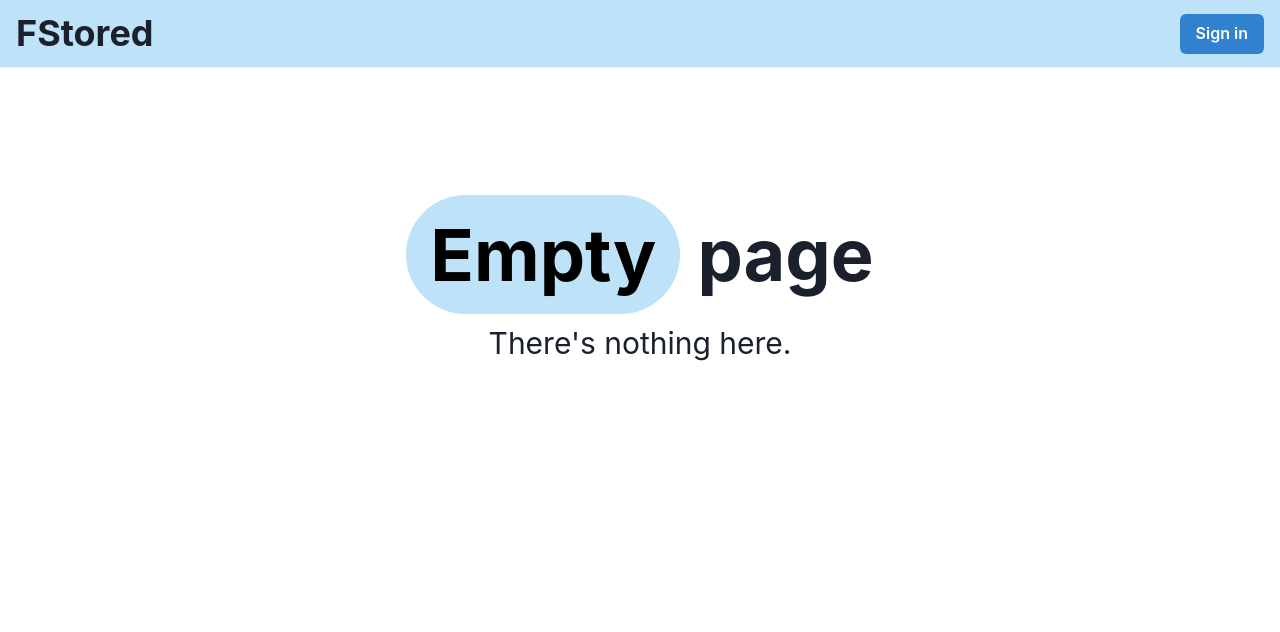
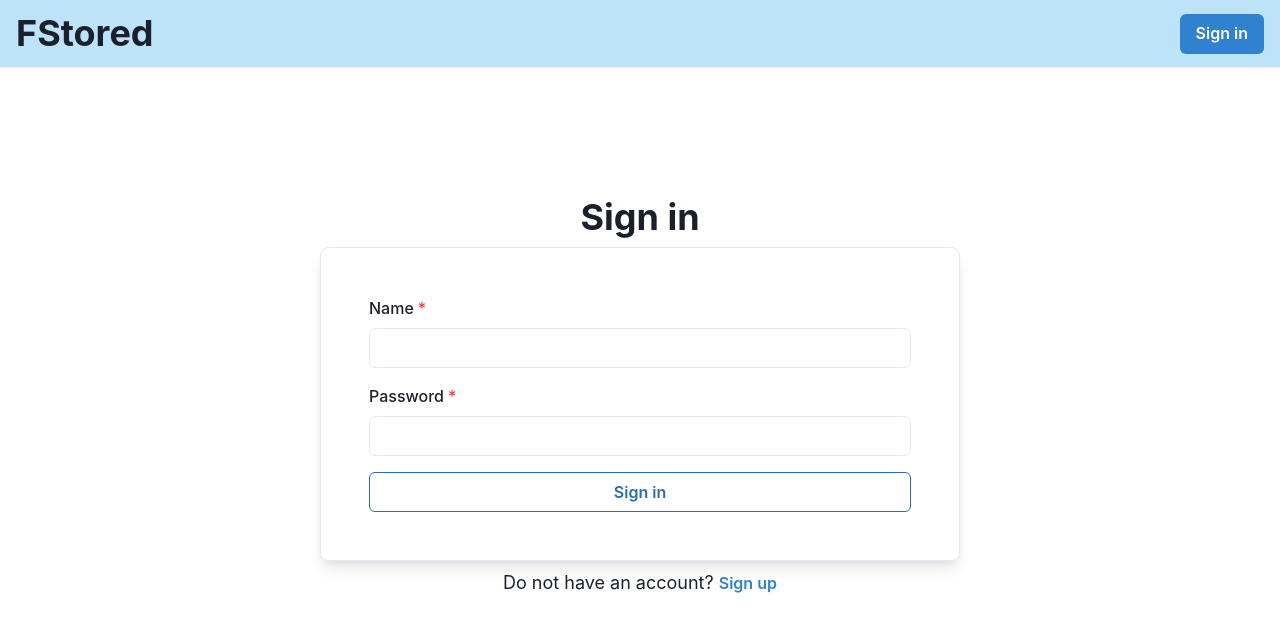
Before and after one commit to makeitvsolo/fstored, a React (Vite) app in the folder webapp/: page /sign in a window 1280 px wide. Shown: the top 632 px of the page. Built offline with nearby package versions, Linux system fonts and the light colour scheme.

Commit message:
:runner: feat(#4): impl Sign in `@pages`

```diff
--- a/webapp/src/App.tsx
+++ b/webapp/src/App.tsx
@@ -1,12 +1,13 @@
 import { Route, Routes } from "react-router-dom";
 
-import { Empty, Home, Layout } from "@pages";
+import { Empty, Home, Layout, Sign } from "@pages";
 
 export const App = () => {
   return (
     <Routes>
       <Route path="/" element={<Layout />}>
         <Route index element={<Home />} />
+        <Route path="sign" element={<Sign />} />
         <Route path="*" element={<Empty />} />
       </Route>
     </Routes>
--- a/webapp/src/pages/Layout/Header.tsx
+++ b/webapp/src/pages/Layout/Header.tsx
@@ -12,7 +12,7 @@ import {
 const Bar = () => {
   return (
     <ButtonGroup spacing={8}>
-      <Button colorScheme="blue">Sign in</Button>
+      <Button as={ReactRouterLink} colorScheme="blue" to="/sign">Sign in</Button>
     </ButtonGroup>
   );
 };
--- /dev/null
+++ b/webapp/src/pages/Sign/SignIn.tsx
@@ -0,0 +1,50 @@
+import {
+  Box,
+  Button,
+  FormControl,
+  FormLabel,
+  Heading,
+  Input,
+  Stack,
+  VStack,
+  Text,
+} from "@chakra-ui/react";
+
+export interface SignInProps {
+  onSwitch: () => void;
+}
+
+const SignInForm = () => {
+  return (
+    <Box minW="container.sm" borderWidth={1} borderRadius={8} boxShadow="lg">
+      <Stack p={12} spacing={4}>
+        <FormControl isRequired>
+          <FormLabel>Name</FormLabel>
+          <Input aria-label="username" />
+        </FormControl>
+        <FormControl isRequired>
+          <FormLabel>Password</FormLabel>
+          <Input aria-label="password" type="password" />
+        </FormControl>
+        <Button colorScheme="blue" variant="outline">
+          Sign in
+        </Button>
+      </Stack>
+    </Box>
+  );
+};
+
+export const SignIn = ({ onSwitch }: SignInProps) => {
+  return (
+    <VStack m={32}>
+      <Heading>Sign in</Heading>
+      <SignInForm />
+      <Text fontSize="lg">
+        Do not have an account?{" "}
+        <Button colorScheme="blue" variant="link" onClick={onSwitch}>
+          Sign up
+        </Button>
+      </Text>
+    </VStack>
+  );
+};
--- /dev/null
+++ b/webapp/src/pages/Sign/SignUp.tsx
@@ -0,0 +1,50 @@
+import {
+  Box,
+  Button,
+  FormControl,
+  FormLabel,
+  Heading,
+  Input,
+  Stack,
+  VStack,
+  Text,
+} from "@chakra-ui/react";
+
+export interface SignUpProps {
+  onSwitch: () => void;
+}
+
+const SignUpForm = () => {
+  return (
+    <Box minW="container.sm" borderWidth={1} borderRadius={8} boxShadow="lg">
+      <Stack p={12} spacing={4}>
+        <FormControl isRequired>
+          <FormLabel>Name</FormLabel>
+          <Input aria-label="username" />
+        </FormControl>
+        <FormControl isRequired>
+          <FormLabel>Password</FormLabel>
+          <Input aria-label="password" type="password" />
+        </FormControl>
+        <Button colorScheme="blue" variant="outline">
+          Sign up
+        </Button>
+      </Stack>
+    </Box>
+  );
+};
+
+export const SignUp = ({ onSwitch }: SignUpProps) => {
+  return (
+    <VStack m={32}>
+      <Heading>Sign up</Heading>
+      <SignUpForm />
+      <Text fontSize="lg">
+        Already have an account?{" "}
+        <Button colorScheme="blue" variant="link" onClick={onSwitch}>
+          Sign in
+        </Button>
+      </Text>
+    </VStack>
+  );
+};
--- /dev/null
+++ b/webapp/src/pages/Sign/index.tsx
@@ -0,0 +1,13 @@
+import { useState } from "react";
+import { SignIn } from "./SignIn";
+import { SignUp } from "./SignUp";
+
+export const Sign = () => {
+  const [signed, setSigned] = useState(true);
+
+  return signed ? (
+    <SignIn onSwitch={() => setSigned(false)} />
+  ) : (
+    <SignUp onSwitch={() => setSigned(true)} />
+  );
+};
--- a/webapp/src/pages/index.ts
+++ b/webapp/src/pages/index.ts
@@ -1,3 +1,4 @@
 export * from "./Layout";
 export * from "./Home";
 export * from "./Empty";
+export * from "./Sign";
```
